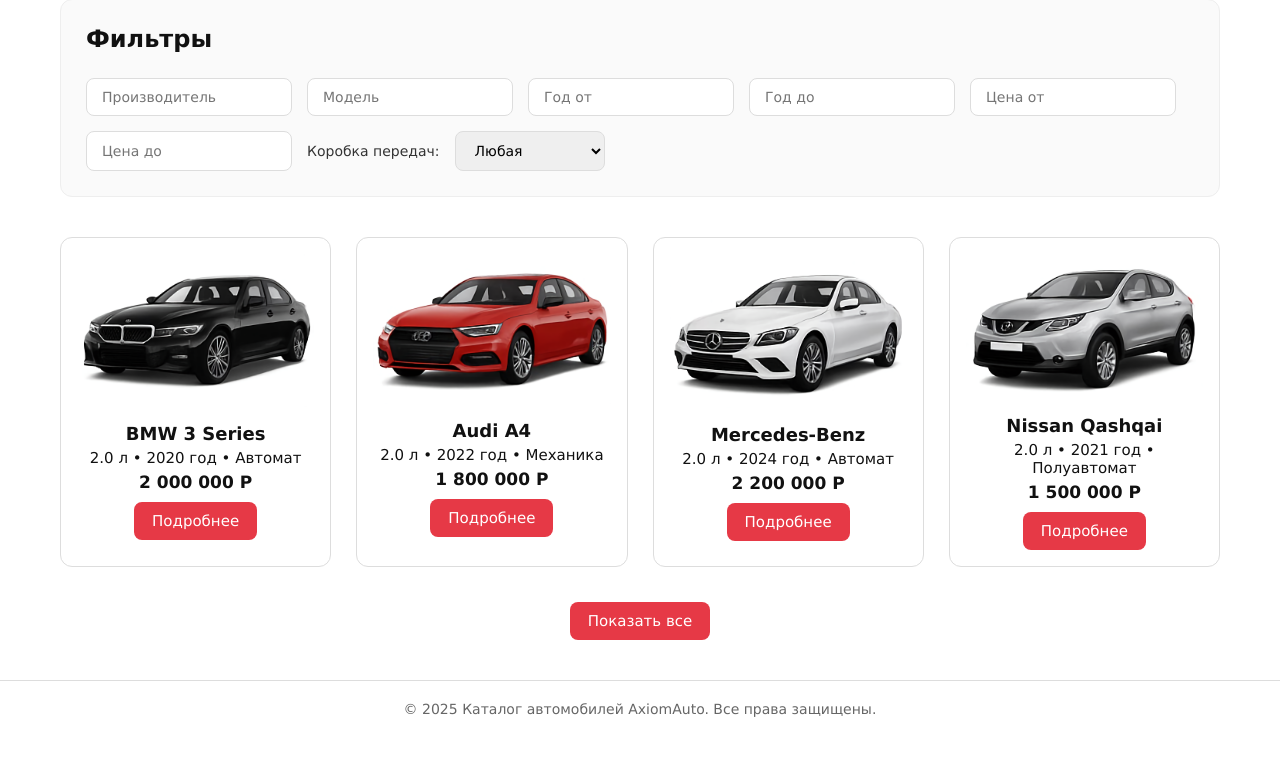
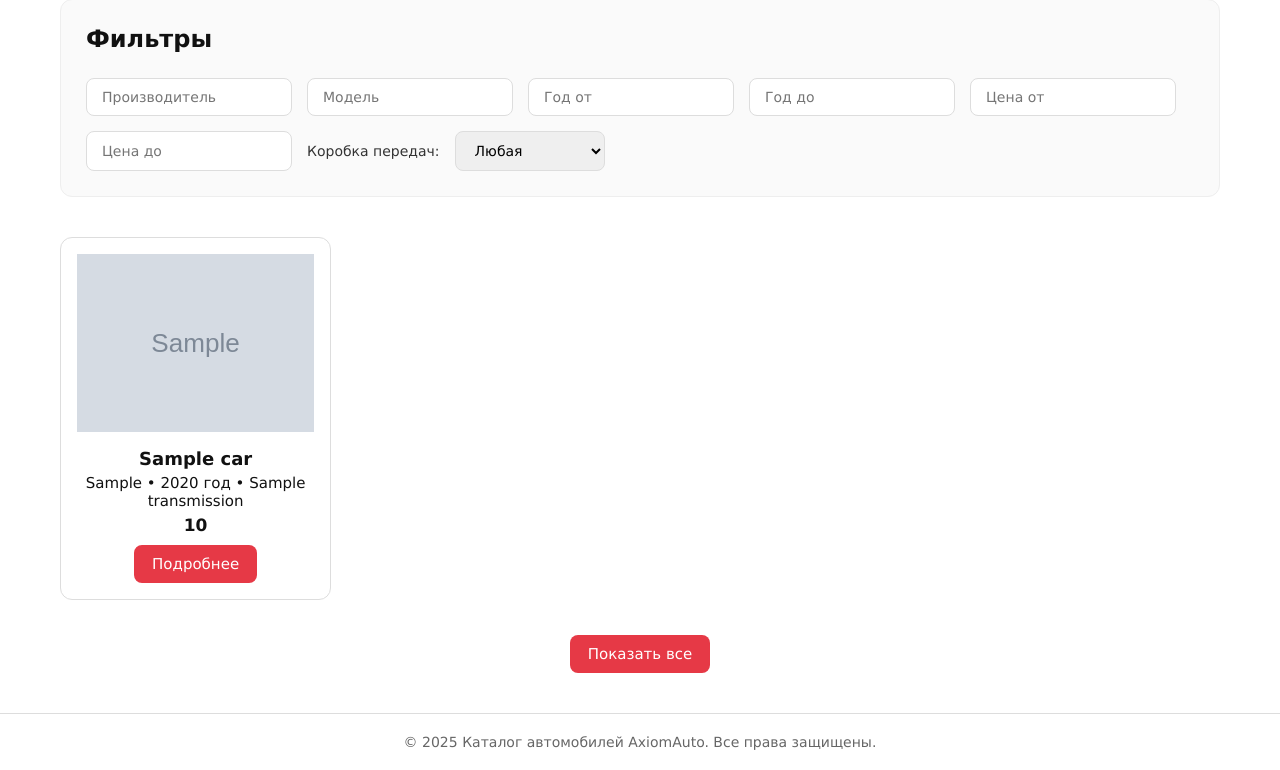
Before and after one commit to HanamileH/AxiomAuto, a Flask app: template templates/catalog.html in a window 1280 px wide. Shown: the part 193-963 px from the top of the page. Before the commit the page ends 910 px from the top, so only its background shows below. Run offline with Flask 3, Linux system fonts and the light colour scheme; the template is opened without the code that fills it: most values are stand-ins (such as "Sample title", 1, 10 or a date in 2020); grey boxes marked "Sample" are stand-in pictures.

Commit message:
Refactor: Move car data to separate database module

```diff
--- /dev/null
+++ b/database.py
@@ -0,0 +1,98 @@
+# Данные автомобилей (заглушка)
+car_data = {
+   "0001": {
+      "id": "0001",
+      "image_path": "bmw_3_series.png",
+      "title": "BMW 3 Series",
+      "subtitle": "2.0 л • 2018 год • Автомат",
+      "price": "2 000 000 ₽",
+      "VIN": "1HGCM82633A123456",
+      "brand": "BMW",
+      "model": "3 Series",
+      "year": 2018,
+      "color": "Чёрный",
+      "engine_type": "Бензиновый",
+      "engine_volume": "2.0 л",
+      "engine_power": "184 л.с.",
+      "transmission": "Автоматическая",
+      "configuration": "Sport Line",
+      "description": "BMW 3 Series — спортивный седан с мощным двигателем и динамичным управлением. В нём сочетаются спортивный стиль и высокий уровень комфорта, что делает его идеальным выбором для тех, кто ценит активный образ жизни."
+   },
+
+   "0002": {
+      "id": "0002",
+      "image_path": "audi_a4.png",
+      "title": "Audi A4",
+      "subtitle": "2.0 л • 2022 год • Механика",
+      "price": "1 800 000 ₽",
+      "VIN": "1HGCM82633A123456",
+      "brand": "Audi",
+      "model": "A4",
+      "year": 2022,
+      "color": "Красный",
+      "engine_type": "Бензиновый",
+      "engine_volume": "2.0 л",
+      "engine_power": "190 л.с.",
+      "transmission": "Механическая",
+      "configuration": "Premium Edition",
+      "description": "Audi A4 — современный седан с высокими показателями безопасности, комфорта и динамики. В нём сочетаются спортивный стиль и премиальные материалы отделки салона, что делает его идеальным выбором для тех, кто ценит качество и роскошь."
+   },
+
+
+   "0003": {
+      "id": "0003",
+      "image_path": "mercedes_benz.png",
+      "title": "Mercedes-Benz",
+      "subtitle": "2.0 л • 2020 год • Автомат",
+      "price": "2 200 000 ₽",
+      "VIN": "1HGCM82633A123456",
+      "brand": "Mercedes-Benz",
+      "model": "E-class",
+      "year": 2020,
+      "color": "Белый",
+      "engine_type": "Бензиновый",
+      "engine_volume": "2.0 л",
+      "engine_power": "184 л.с.",
+      "transmission": "Автоматическая",
+      "configuration": "AMG Line",
+      "description": "Mercedes-Benz E-Class — представительский седан с высоким уровнем комфорта, оснащённый современными системами безопасности, адаптивной подвеской и премиальными материалами отделки салона. Отличное сочетание мощности, динамики и элегантности."
+   },
+
+   "0004": {
+      "id": "0004",
+      "image_path": "nissan_quashqai.png",
+      "title": "Nissan Quashqai",
+      "subtitle": "2.0 л • 2021 год • Полуавтомат",
+      "price": "1 500 000 ₽",
+      "VIN": "1HGCM82633A123456",
+      "brand": "Nissan",
+      "model": "Quashqai",
+      "year": 2021,
+      "color": "Серый",
+      "engine_type": "Бензиновый",
+      "engine_volume": "2.0 л",
+      "engine_power": "184 л.с.",
+      "transmission": "Полуавтоматическая",
+      "configuration": "Sport Edition",
+      "description": "Nissan Quashqai — кроссовер с высокими показателями безопасности, комфорта и динамики. В нём сочетаются спортивный стиль и премиальные материалы отделки салона, что делает его идеальным выбором для тех, кто ценит качество и роскошь."
+   }
+}
+
+def get_car(car_id):
+   """Получение данных автомобиля по идентификатору
+   Args:
+      car_id (str): Идентификатор автомобиля
+
+   Returns:
+      dict: Данные автомобиля (или None, если не найден)
+   """
+   return car_data.get(car_id, None)
+
+
+def get_all_cars():
+   """Получение данных всех автомобилей
+   Returns:
+      list: Данные всех автомобилей
+   """
+
+   return list(car_data.values())
--- a/main.py
+++ b/main.py
@@ -1,93 +1,22 @@
 from flask import Flask, render_template, redirect
+import database
 
 app = Flask(__name__)
 
 # Главная страница (каталог)
 @app.route('/')
 def main():
-   return render_template("catalog.html")
+   all_cars = database.get_all_cars()
+   return render_template('catalog.html', cars=all_cars)
 
 
 # Страница описания автомобиля
-car_data = {
-   "0001": {
-      "image_path": "bmw_3_series.png",
-      "title": "BMW 3 Series",
-      "subtitle": "2.0 л • 2018 год • Автомат",
-      "price": "2 000 000 ₽",
-      "VIN": "1HGCM82633A123456",
-      "brand": "BMW",
-      "model": "3 Series",
-      "year": 2018,
-      "color": "Чёрный",
-      "engine_type": "Бензиновый",
-      "engine_volume": "2.0 л",
-      "engine_power": "184 л.с.",
-      "transmission": "Автоматическая",
-      "configuration": "Sport Line",
-      "description": "BMW 3 Series — спортивный седан с мощным двигателем и динамичным управлением. В нём сочетаются спортивный стиль и высокий уровень комфорта, что делает его идеальным выбором для тех, кто ценит активный образ жизни."
-   },
-
-   "0002": {
-      "image_path": "audi_a4.png",
-      "title": "Audi A4",
-      "subtitle": "2.0 л • 2022 год • Механика",
-      "price": "1 800 000 ₽",
-      "VIN": "1HGCM82633A123456",
-      "brand": "Audi",
-      "model": "A4",
-      "year": 2022,
-      "color": "Красный",
-      "engine_type": "Бензиновый",
-      "engine_volume": "2.0 л",
-      "engine_power": "190 л.с.",
-      "transmission": "Механическая",
-      "configuration": "Premium Edition",
-      "description": "Audi A4 — современный седан с высокими показателями безопасности, комфорта и динамики. В нём сочетаются спортивный стиль и премиальные материалы отделки салона, что делает его идеальным выбором для тех, кто ценит качество и роскошь."
-   },
-
-
-   "0003": {
-      "image_path": "mercedes_benz.png",
-      "title": "Mercedes-Benz",
-      "subtitle": "2.0 л • 2020 год • Автомат",
-      "price": "2 200 000 ₽",
-      "VIN": "1HGCM82633A123456",
-      "brand": "Mercedes-Benz",
-      "model": "E-class",
-      "year": 2020,
-      "color": "Белый",
-      "engine_type": "Бензиновый",
-      "engine_volume": "2.0 л",
-      "engine_power": "184 л.с.",
-      "transmission": "Автоматическая",
-      "configuration": "AMG Line",
-      "description": "Mercedes-Benz E-Class — представительский седан с высоким уровнем комфорта, оснащённый современными системами безопасности, адаптивной подвеской и премиальными материалами отделки салона. Отличное сочетание мощности, динамики и элегантности."
-   },
-
-   "0004": {
-      "image_path": "nissan_quashqai.png",
-      "title": "Nissan Quashqai",
-      "subtitle": "2.0 л • 2021 год • Полуавтомат",
-      "price": "1 500 000 ₽",
-      "VIN": "1HGCM82633A123456",
-      "brand": "Nissan",
-      "model": "Quashqai",
-      "year": 2021,
-      "color": "Серый",
-      "engine_type": "Бензиновый",
-      "engine_volume": "2.0 л",
-      "engine_power": "184 л.с.",
-      "transmission": "Полуавтоматическая",
-      "configuration": "Sport Edition",
-      "description": "Nissan Quashqai — кроссовер с высокими показателями безопасности, комфорта и динамики. В нём сочетаются спортивный стиль и премиальные материалы отделки салона, что делает его идеальным выбором для тех, кто ценит качество и роскошь."
-   }
-}
-
 @app.route('/car/<car_id>')
 def car(car_id):
-   if car_id in car_data:
-      return render_template('car.html', car=car_data[car_id])
+   car_data = database.get_car(car_id)
+
+   if car_data:
+      return render_template('car.html', car=car_data)
    else:
       return render_template('404.html'), 404
 
--- a/templates/catalog.html
+++ b/templates/catalog.html
@@ -34,45 +34,17 @@
 
 <!-- Панель карточек -->
 <div class="catalog">
-   <div class="card">
-      <img src="{{ url_for('static', filename='img/bmw_3_series.png')}}" alt="BMW 3 Series">
-      <h3>BMW 3 Series</h3>
-      <p>2.0 л • 2020 год • Автомат</p>
-      <p class="price">2 000 000 Р</p>
-      <a href="/car/0001">
-         <button class="btn-red">Подробнее</button>
-      </a>
-   </div>
-
-   <div class="card">
-      <img src="{{ url_for('static', filename='img/audi_a4.png')}}" alt="Audi A4">
-      <h3>Audi A4</h3>
-      <p>2.0 л • 2022 год • Механика</p>
-      <p class="price">1 800 000 Р</p>
-      <a href="/car/0002">
-         <button class="btn-red">Подробнее</button>
-      </a>
-   </div>
-
-   <div class="card">
-      <img src="{{ url_for('static', filename='img/mercedes_benz.png')}}" alt="Mercedes-Benz">
-      <h3>Mercedes-Benz</h3>
-      <p>2.0 л • 2024 год • Автомат</p>
-      <p class="price">2 200 000 Р</p>
-      <a href="/car/0003">
-         <button class="btn-red">Подробнее</button>
-      </a>
-   </div>
-
-   <div class="card">
-      <img src="{{ url_for('static', filename='img/nissan_quashqai.png')}}" alt="Nissan Qashqai">
-      <h3>Nissan Qashqai</h3>
-      <p>2.0 л • 2021 год • Полуавтомат</p>
-      <p class="price">1 500 000 Р</p>
-      <a href="/car/0004">
-         <button class="btn-red">Подробнее</button>
-      </a>
-   </div>
+   {% for car in cars %}
+      <div class="card">
+         <img src="{{ url_for('static', filename='img/' + car.image_path)}}" alt="{{ car.title }}">
+         <h3>{{ car.title }}</h3>
+         <p>{{ car.engine_volume ~ ' • ' ~ car.year ~ ' год • ' ~ car.transmission}}</p>
+         <p class="price">{{ car.price }}</p>
+         <a href="{{ url_for('car', car_id=car.id) }}">
+            <button class="btn-red">Подробнее</button>
+         </a>
+      </div>
+   {% endfor %}
 </div>
 
 <div class="show-all">
```
